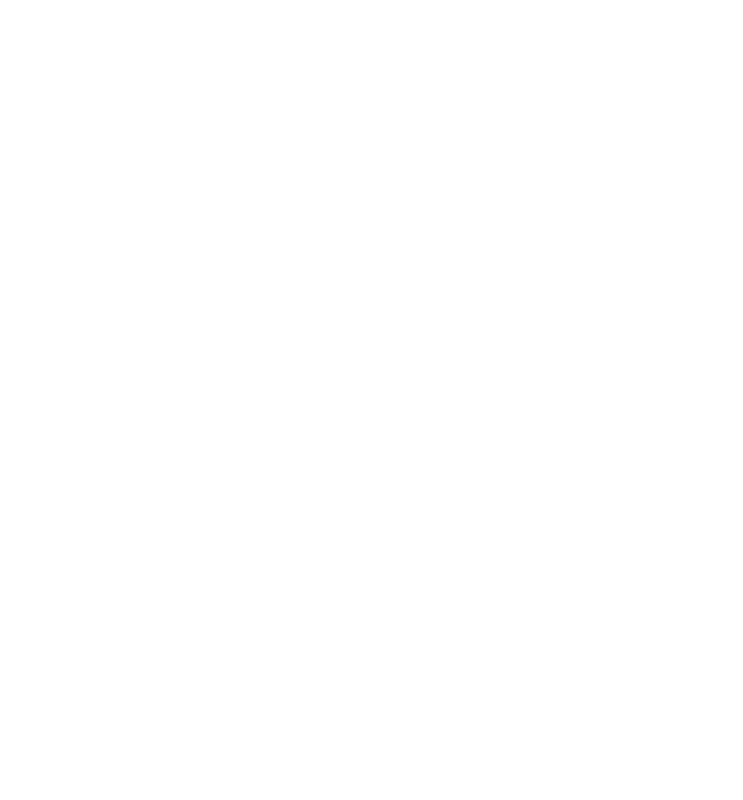
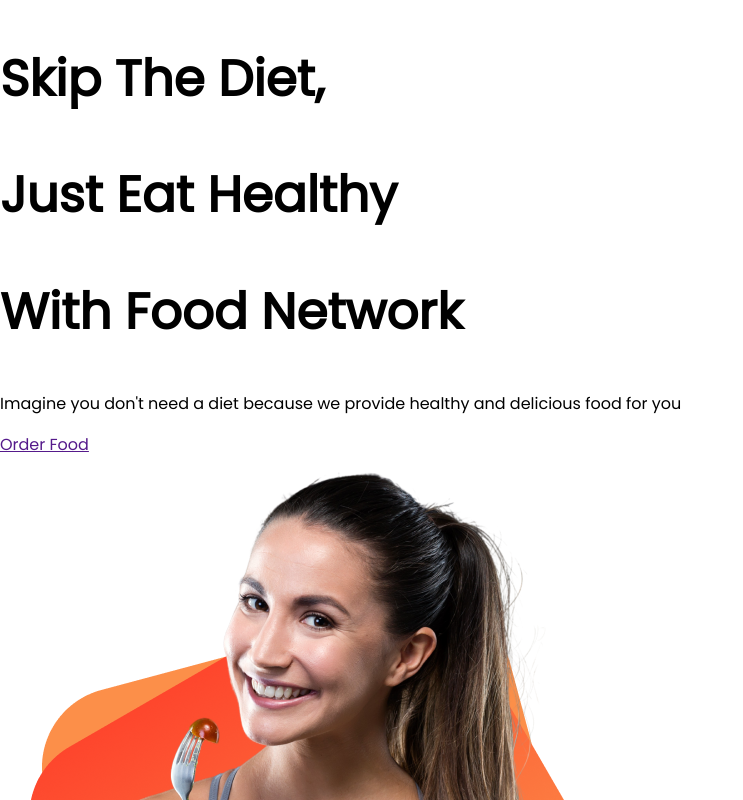
Before and after one commit to AwalHossain/fresh_food, a plain HTML site: page index.htm in a window 1280 px wide. Shown: the top 800 px of the page, without its empty margins (0-743 px from the left). Drawn offline with Linux system fonts and the light colour scheme.

Commit message:
first half html is done

```diff
--- a/index.htm
+++ b/index.htm
@@ -5,8 +5,29 @@
     <meta http-equiv="X-UA-Compatible" content="IE=edge">
     <meta name="viewport" content="width=device-width, initial-scale=1.0">
     <title>Hello Fresh</title>
+    <link rel="preconnect" href="https://fonts.googleapis.com">
+    <link rel="preconnect" href="https://fonts.gstatic.com" crossorigin>
+    <link href="https://fonts.googleapis.com/css2?family=Poppins&display=swap" rel="stylesheet">
+    <link rel="stylesheet" href="style.css">
 </head>
 <body>
+    <section>
+        <div>
+            <h1>Skip The Diet, </h1>
+            <h1>Just Eat Healthy</h1>
+            <h1>With Food Network</h1>
+             <p>Imagine you don't need a diet because we provide
+
+        healthy and delicious food for you</p>
+             <a href="">Order Food</a>
+        </div>
+
+
+             <div>
+                 <img src="images/female/Group 8425.png" alt="">
+             </div>
+    </section>
+
 
 </body>
 </html>
--- /dev/null
+++ b/style.css
@@ -0,0 +1,9 @@
+body {
+    margin: 0;
+    padding: 0;
+    font-family: 'Poppins', sans-serif;
+}
+
+h1 {
+    font-size: 50px;
+}
```
